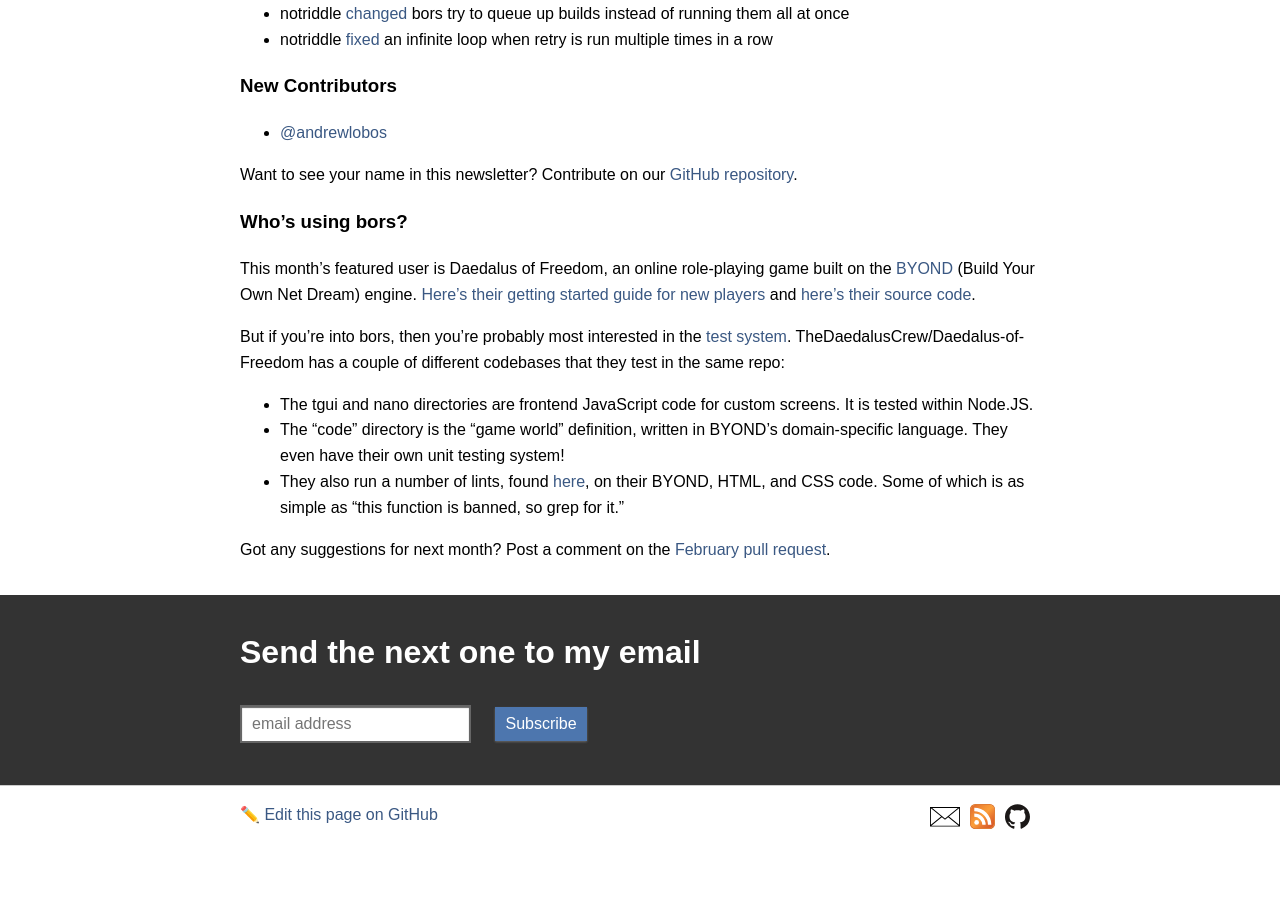
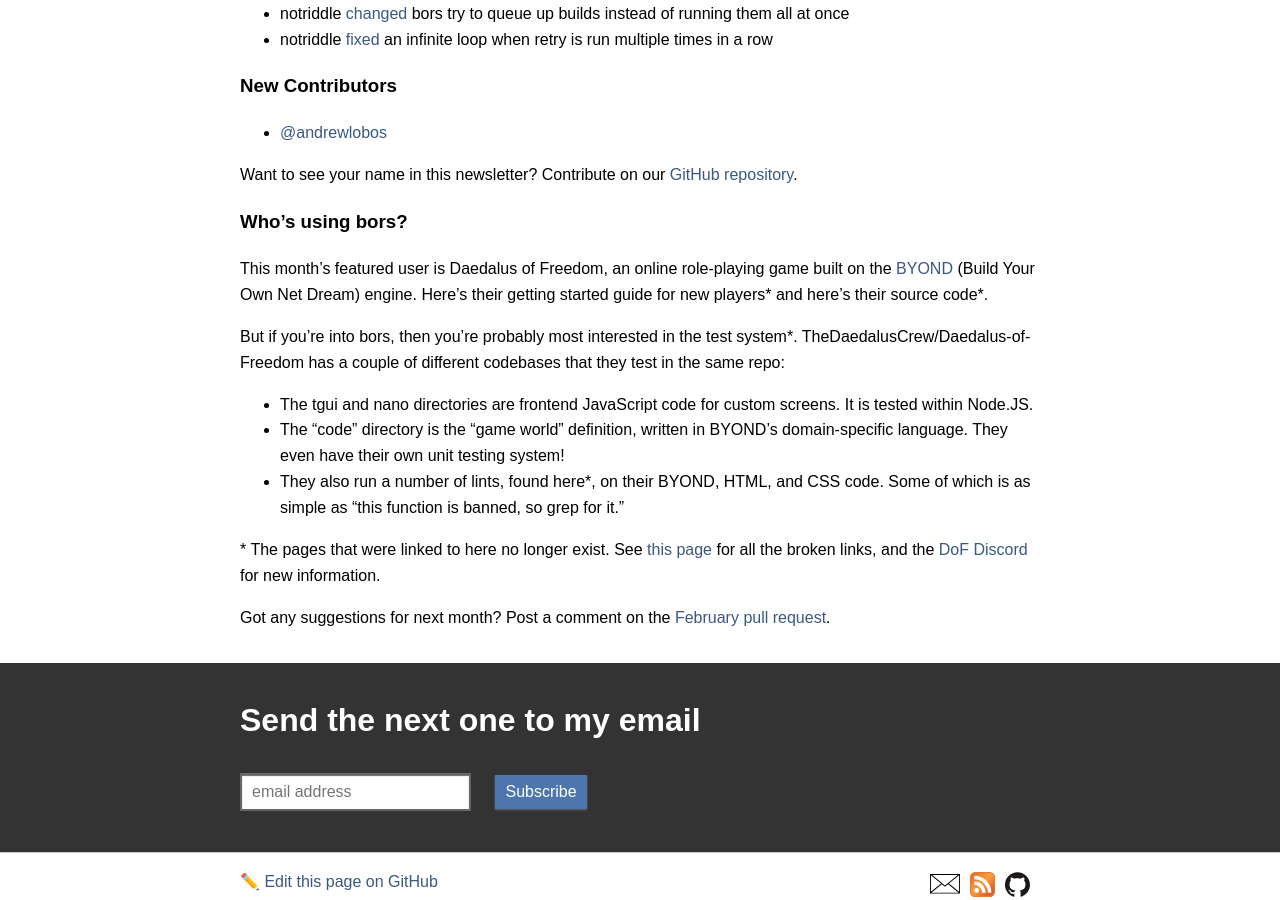
Before and after one commit to bors-ng/bors-ng.github.io, a Jekyll site: the page built from _posts/2019-02-01-tmib-25.md, in a window 1280 px wide and 900 px high, scrolled down 562 px. Built offline with Jekyll 4.4.1, drawn with Linux system fonts in a browser that asks for light colours; before the commit the page ends 1406 px from its top, so only the background shows below that.

Commit message:
Update 2019-02-01-tmib-25.md

```diff
--- a/_posts/2019-02-01-tmib-25.md
+++ b/_posts/2019-02-01-tmib-25.md
@@ -37,13 +37,15 @@
 
 ### Who's using bors?
 
-This month's featured user is Daedalus of Freedom, an online role-playing game built on the [BYOND](https://secure.byond.com/) (Build Your Own Net Dream) engine. [Here's their getting started guide for new players](https://dofgaming.us/wiki/Guide_for_New_Players) and [here's their source code](https://github.com/TheDaedalusCrew/Daedalus-of-Freedom-old).
+This month's featured user is Daedalus of Freedom, an online role-playing game built on the [BYOND](https://secure.byond.com/) (Build Your Own Net Dream) engine. Here's their getting started guide for new players\* and here's their source code\*.
 
-But if you're into bors, then you're probably most interested in the [test system](https://github.com/TheDaedalusCrew/Daedalus-of-Freedom-old/blob/master/test/run-test.sh). TheDaedalusCrew/Daedalus-of-Freedom has a couple of different codebases that they test in the same repo:
+But if you're into bors, then you're probably most interested in the test system\*. TheDaedalusCrew/Daedalus-of-Freedom has a couple of different codebases that they test in the same repo:
 
 * The tgui and nano directories are frontend JavaScript code for custom screens. It is tested within Node.JS.
 * The "code" directory is the "game world" definition, written in BYOND's domain-specific language. They even have their own unit testing system!
-* They also run a number of lints, found [here](https://github.com/TheDaedalusCrew/Daedalus-of-Freedom-old/blob/master/test/run-test.sh#L197-L215), on their BYOND, HTML, and CSS code. Some of which is as simple as "this function is banned, so grep for it."
+* They also run a number of lints, found here\*, on their BYOND, HTML, and CSS code. Some of which is as simple as "this function is banned, so grep for it."
+
+\* The pages that were linked to here no longer exist. See [this page](https://github.com/bors-ng/bors-ng.github.io/blob/13cb80d9665eac51826fb3e2efee6279db9ef74e/_posts/2019-02-01-tmib-25.md) for all the broken links, and the [DoF Discord](https://discordapp.com/invite/dv4Qmj) for new information.
 
 Got any suggestions for next month?
 Post a comment on the [February pull request](https://github.com/bors-ng/bors-ng.github.io/pull/70).
```
